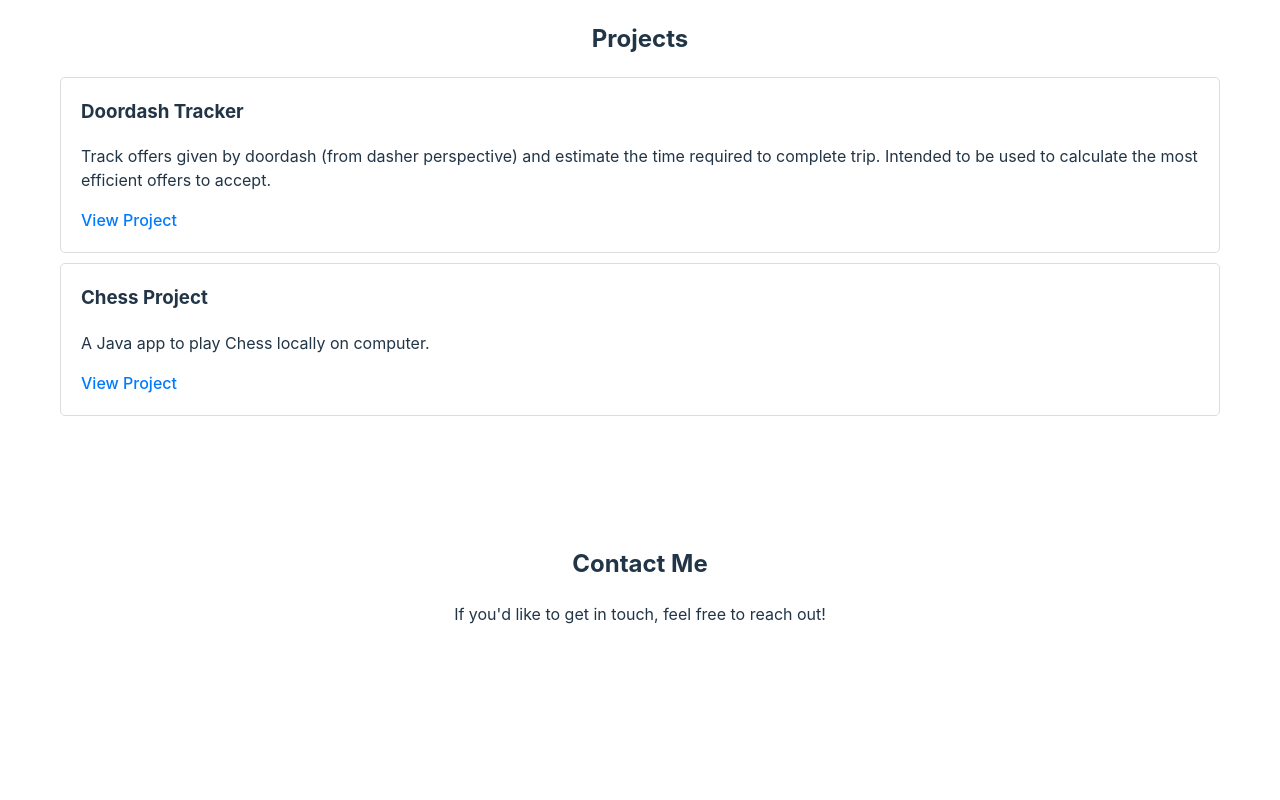
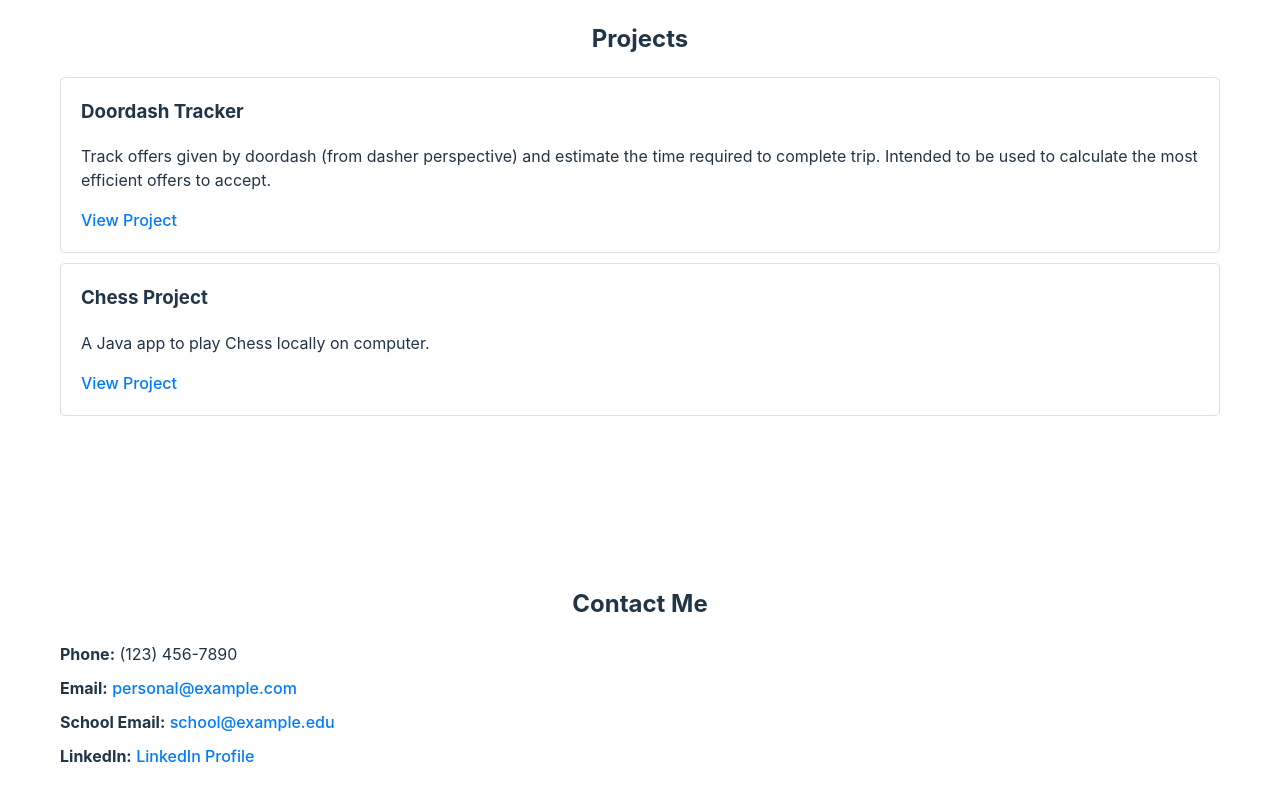
Before and after one commit to T-McLeod/Portfolio, a React (Vite) app in the folder portfolio-app/: page / in a window 1280 px wide. Shown: the part 663-1463 px from the top of the page. Before the commit the page ends 1365 px from the top, so only its background shows below. Built offline with nearby package versions, Linux system fonts and the light colour scheme.

Commit message:
Added Contact Me section

```diff
--- /dev/null
+++ b/portfolio-app/src/components/Contact.css
@@ -0,0 +1,26 @@
+.contact {
+  padding: 20px;
+  text-align: left;
+}
+
+.contact h2 {
+  text-align: center;
+}
+
+.contact ul {
+  list-style-type: none;
+  padding: 0;
+}
+
+.contact li {
+  margin: 10px 0;
+}
+
+.contact a {
+  color: #007bff;
+  text-decoration: none;
+}
+
+.contact a:hover {
+  text-decoration: underline;
+}
--- /dev/null
+++ b/portfolio-app/src/components/Contact.tsx
@@ -0,0 +1,18 @@
+import React from 'react';
+import './Contact.css';
+
+const Contact: React.FC = () => {
+  return (
+    <div className="contact">
+      <h2>Contact Me</h2>
+      <ul>
+        <li><strong>Phone:</strong> (123) 456-7890</li>
+        <li><strong>Email:</strong> <a href="mailto:personal@example.com">personal@example.com</a></li>
+        <li><strong>School Email:</strong> <a href="mailto:school@example.edu">school@example.edu</a></li>
+        <li><strong>LinkedIn:</strong> <a href="https://www.linkedin.com/in/yourprofile" target="_blank" rel="noopener noreferrer">LinkedIn Profile</a></li>
+      </ul>
+    </div>
+  );
+};
+
+export default Contact;
--- a/portfolio-app/src/components/Home.tsx
+++ b/portfolio-app/src/components/Home.tsx
@@ -2,6 +2,7 @@
 import Projects from './Projects';
 import './Home.css';
 import headshot from '../assets/Tanner_McLeod_Headshot.jpg';
+import Contact from './Contact';
 
 const Home: React.FC = () => {
   return (
@@ -35,8 +36,7 @@
         <Projects />
       </section>
       <section className="contact">
-        <h2>Contact Me</h2>
-        <p>If you'd like to get in touch, feel free to reach out!</p>
+        <Contact />
       </section>
     </div>
   );
```
